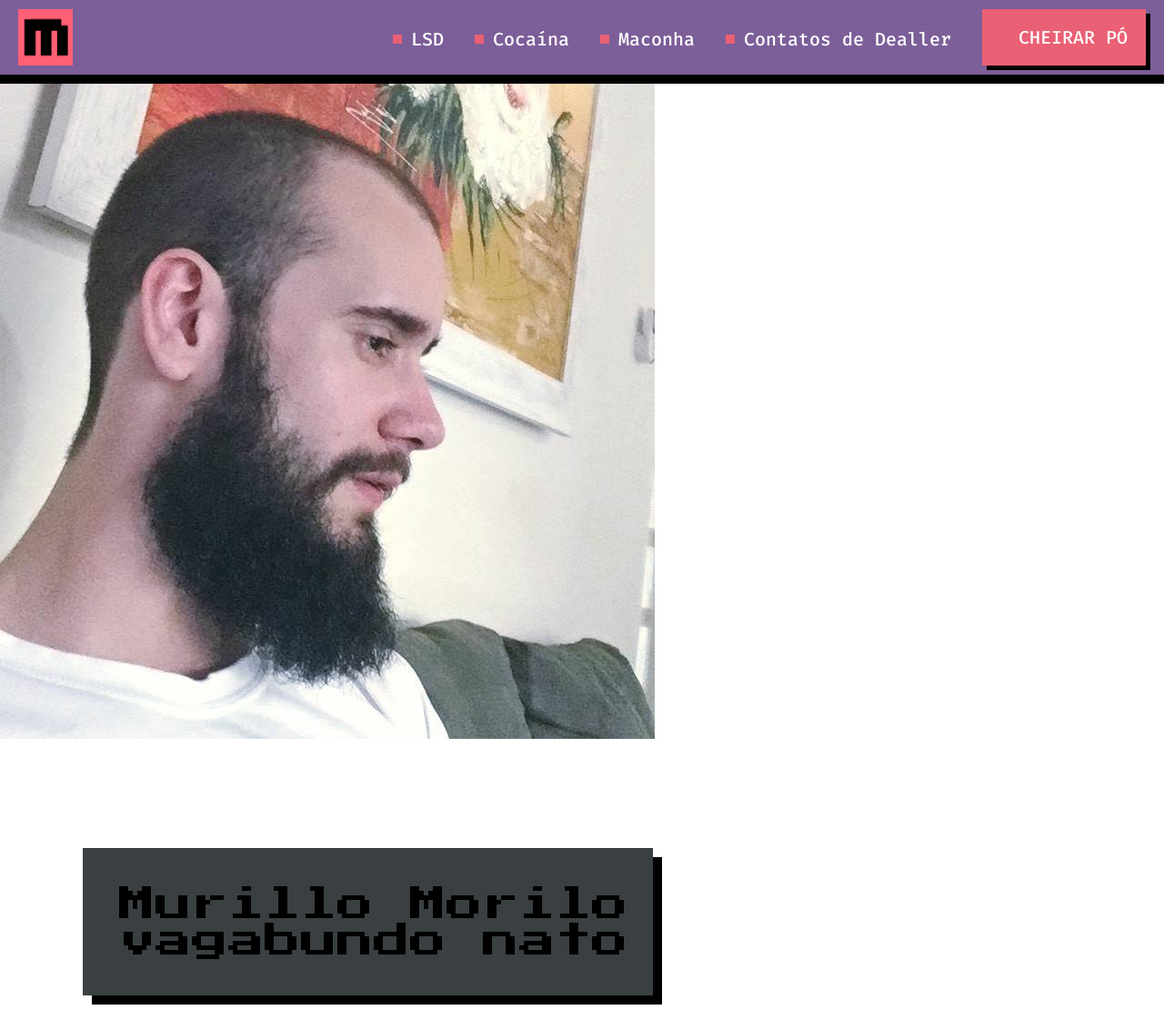
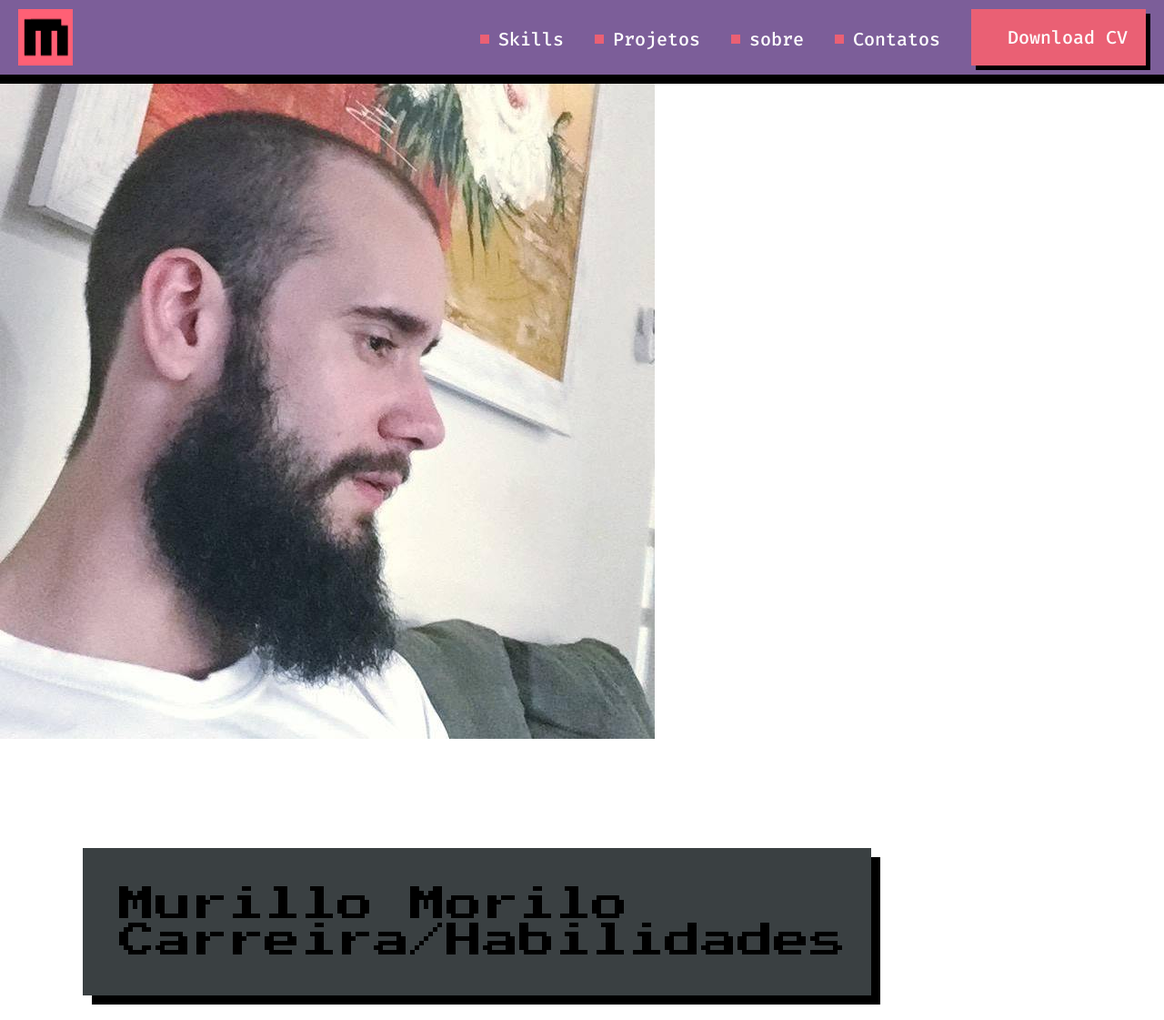
Before and after one commit to mmorilo/mmorilo.github.io, a plain HTML site: page index.html in a window 1280 px wide. Shown: the whole page at 91% size. Drawn offline with Linux system fonts and the light colour scheme.

Commit message:
arrumando a zoeira

```diff
--- a/index.html
+++ b/index.html
@@ -17,16 +17,16 @@
         <img src="assets/img/MurilloLogo.png" alt="Logo Murillo Morilo">
 
         <nav>
-            <a href="" lang="en">LSD</a>
-            <a href="">Cocaína</a>
-            <a href="">Maconha</a>
-            <a href="">Contatos de Dealler</a>
-            <a id="Button" href="" lang="en">CHEIRAR PÓ</a>
+            <a href="" lang="en">Skills</a>
+            <a href="">Projetos</a>
+            <a href="">sobre</a>
+            <a href="">Contatos</a>
+            <a id="Button" href="" lang="en">Download CV</a>
         </nav>
     </header>
     <img src="assets/img/fotoPerfil.jpg" alt="Foto Perfil Murillo Morilo">
     <h1 href="">Murillo Morilo <br>
-        vagabundo nato </br>
+        Carreira/Habilidades </br>
     </h1>
 </body>
 </html>
```
